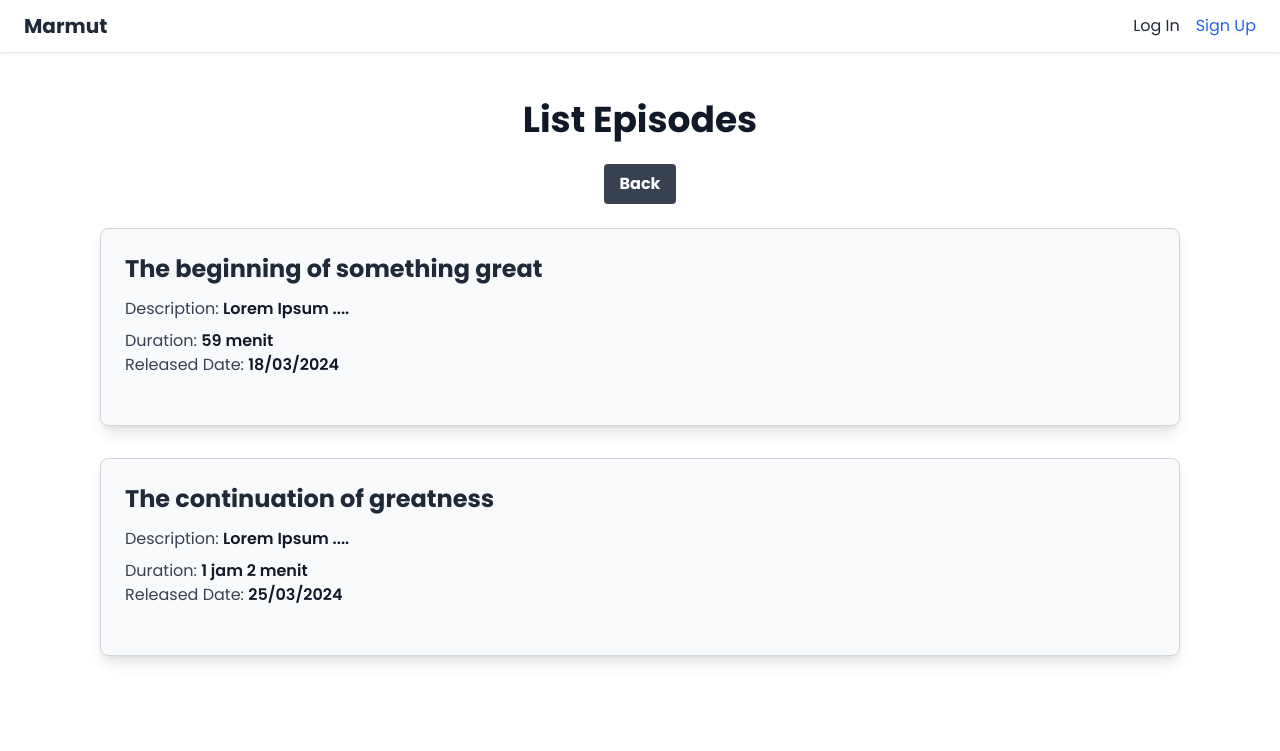
After one commit to rontrying/TK-BASDAT-C17, a Django app: page /podcast/list/episodes/ in a window 1280 px wide. The commit adds this page. Shown: the top 751 px of the page. Run offline with Django 4.2, Linux system fonts and the light colour scheme; some libraries are stand-ins or nearby versions.

Commit message:
feat(podcast): created podcast list and its detail

```diff
--- /dev/null
+++ b/podcast/templates/episode_list.html
@@ -0,0 +1,64 @@
+{% extends 'base.html' %}
+{% block content %}
+
+<div class="container px-5 py-12 mx-auto">
+    <div class="mb-12">
+        <h1 class="text-4xl font-bold text-center text-gray-900 mb-6">List Episodes </h1>
+        <div class="flex justify-center mb-6">
+            <button onclick="location.href='{% url 'podcast_list' %}';" class="bg-gray-700 hover:bg-gray-800 text-white font-bold py-2 px-4 rounded">Back</button>
+          </div>
+        <div class="grid grid-cols-1 gap-8 mx-5 lg:mx-20">
+            {% for episode in episodes %}
+            <!-- Add an onclick handler to the card -->
+            <div class="flex flex-col items-stretch bg-gray-50 rounded-lg border border-gray-300 overflow-hidden shadow-lg hover:shadow-xl hover:bg-gray-200 transition-shadow duration-300 ease-in-out cursor-pointer">
+                <div class="p-6">
+                    <h2 class="text-2xl font-bold text-gray-800 mb-3 hover:underline cursor-pointer">{{ episode.title }}</h2>
+                    <p class="text-gray-700 mb-2">Description: <span class="text-gray-900 font-semibold">{{ episode.description }}</span></p>
+                    <p class="text-gray-700">Duration: <span class="text-gray-900 font-semibold">{{ episode.duration }}</span></p>
+                    <p class="text-gray-700">Released Date: <span class="text-gray-900 font-semibold">{{ episode.release_date }}</span></p>
+                </div>
+                <div class="px-6 pt-0 pb-6">
+                    <div class="flex items-center justify-start space-x-4">
+                        <button onclick="openDeleteEpisodeModal(event)" class="text-gray-400 hover:text-red-600 transition-colors duration-300">
+                            <i class="fas fa-trash-alt fa-lg"></i>
+                        </button>
+                    </div>
+                </div>
+            </div>
+            {% endfor %}
+        </div>
+    </div>
+</div>
+
+  <!-- Delete Confirmation Modal -->
+  <div id="deleteEpisodeConfirmationModal" class="hidden fixed inset-0 bg-gray-800 bg-opacity-50 overflow-y-auto h-full w-full">
+    <div class="relative top-20 mx-auto p-5 border w-96 shadow-lg rounded-md bg-white">
+      <div class="mt-3 text-center">
+        <h3 class="text-lg leading-6 font-bold text-gray-900" id="modal-title">Confirm Deletion</h3>
+        <p class="text-sm text-gray-500 my-5">Are you sure you want to delete this item? This action cannot be undone.</p>
+        <form id="deleteForm" method="POST" action="">
+          {% csrf_token %}
+          <div class="bg-gray-50 px-4 py-3 sm:px-6 justify-center">
+            <button type="button" onclick="closeDeleteEpisodeModal()" class="mt-3 w-full inline-flex justify-center rounded-md border border-gray-300 shadow-sm px-4 py-2 bg-white text-base font-medium text-gray-700 hover:bg-gray-50 focus:outline-none focus:ring-2 focus:ring-offset-2 focus:ring-gray-800 sm:mt-0 sm:ml-3 sm:w-auto sm:text-sm">
+                Cancel
+            </button>
+            <button type="submit" class="w-full inline-flex justify-center rounded-md border border-transparent shadow-sm px-4 py-2 bg-gray-700 text-base font-medium text-white hover:bg-gray-800 focus:outline-none focus:ring-2 focus:ring-offset-2 focus:ring-gray-800 sm:ml-3 sm:w-auto sm:text-sm">
+                Delete
+            </button>
+        </div>
+        </form>
+      </div>
+    </div>
+  </div>
+
+<script>
+    function openDeleteEpisodeModal(event) {
+        event.stopPropagation();
+        document.getElementById('deleteEpisodeConfirmationModal').classList.remove('hidden');
+    }
+    function closeDeleteEpisodeModal() {
+        document.getElementById('deleteEpisodeConfirmationModal').classList.add('hidden');
+    }
+</script>
+
+{% endblock content %}
--- a/podcast/templates/play_podcast.html
+++ b/podcast/templates/play_podcast.html
@@ -1,8 +1,8 @@
 {% extends 'base.html' %}
 {% block content %}
 
-<div class="container mx-auto mt-1">
-    <div class="bg-white rounded-lg shadow overflow-hidden px-10">
+<div class="container mx-auto">
+    <div class="bg-white rounded-lg shadow overflow-hidden px-10 mx-0 sm:mx-20 mt-5">
 
         <div class="p-6">
             <h1 class="text-3xl font-semibold justify-center text-gray-800 mb-3">Podcast Detail</h1>
@@ -21,7 +21,7 @@
                 <div class="mb-2"><span class="font-bold">Released Date:</span> {{ release_date }}</div>
                 <div><span class="font-bold">Year:</span> {{ year }}</div>
             </div>
-            <a href="{% url 'dashboard' %}" class="text-gray-200 bg-gray-700 hover:bg-gray-800 font-semibold py-2 px-4 border border-gray-700 rounded">Kembali</a>
+            <a href="{% url 'dashboard' %}" class="text-gray-200 bg-gray-700 hover:bg-gray-800 font-semibold py-2 px-4 border border-gray-700 rounded">Back</a>
         </div>
 
         <div class="p-6">
--- a/podcast/urls.py
+++ b/podcast/urls.py
@@ -3,4 +3,9 @@ from podcast.views import *
 
 urlpatterns = [
     path('', play_podcast, name='podcast'),
+    path('list/', podcast_list, name='podcast_list'),
+    path('list/episodes/', episode_list, name='episode_list'),
+    path('list/add-episode/', add_episode, name='add_episode'),
+    path('list/add-podcast/', add_podcast, name='add_podcast'),
+    path('list/delete/<int:pk>/', delete_podcast, name='delete_item'),
 ]
--- a/podcast/views.py
+++ b/podcast/views.py
@@ -1,13 +1,18 @@
+from datetime import datetime
+from django.urls import reverse
+from django.db import connection
 from django.shortcuts import render
-from datetime import datetime
+from django.shortcuts import redirect
+from django.http import HttpResponseNotAllowed
+from django.views.decorators.csrf import csrf_exempt
+
 
 def play_podcast(request):
-    # Dummy data for the context
     context = {
         'podcast_title': "The Great Podcast",
-        'podcast_genres': ["Comedy", "Education"],  # This assumes genres are in a list
+        'podcast_genres': ["Comedy", "Education"],
         'podcaster_name': "Jane Doe",
-        'total_duration': "2 jam 15 menit",  # Example total duration
+        'total_duration': "2 jam 15 menit",
         'release_date': "18/03/2024",
         'year': "2024",
         'episodes': [
@@ -27,3 +32,74 @@ def play_podcast(request):
     }
 
     return render(request, 'play_podcast.html', context)
+
+
+def podcast_list(request):
+    genres = ['Comedy', 'News', 'History', 'Technology', 'Sports', 'Music', 'Education', 'Health', 'Science', 'True Crime']
+    podcasts = [
+        {'title': 'COACH JUSTIN, SOK TAHU SEPAK BOLA APA MEMANG BENERAN TAHU? SELESAI TUH BARANG!!', 'episode_count': 3, 'total_duration': '60 menit'},
+        {'title': 'COACH JUSTIN BONGKAR DALANG DIBALIK ANJLOKNYA INDUSTRI SEPAK BOLA INDONESIA  ', 'episode_count': 2, 'total_duration': '75 menit'},
+    ]
+    return render(request, 'podcast_list.html', {'podcasts': podcasts, 'genres':genres})
+
+
+def episode_list(request):
+    episodes = [
+        {
+            'title': 'The beginning of something great',
+            'description': 'Lorem Ipsum ....',
+            'duration': '59 menit',
+            'release_date': '18/03/2024',
+        },
+        {
+            'title': 'The continuation of greatness',
+            'description': 'Lorem Ipsum ....',
+            'duration': '1 jam 2 menit',
+            'release_date': '25/03/2024',
+        },
+    ]
+    return render(request, 'episode_list.html', {'episodes': episodes})
+
+
+@csrf_exempt
+def add_podcast(request):
+    if request.method == 'POST':
+        title = request.POST.get('title')
+        genre = request.POST.get('genre')
+        duration = request.POST.get('duration')
+
+        with connection.cursor() as cursor:
+            print(title, genre, duration)
+            # cursor.execute(
+            #     "INSERT INTO podcasts_podcast (title, genre_id, duration) VALUES (%s, %s, %s)",
+            #     [title, genre_id, duration]
+            # )
+
+        return redirect('podcast_list')
+    else:
+        return HttpResponseNotAllowed(['POST'])
+
+
+@csrf_exempt
+def add_episode(request):
+    if request.method == 'POST':
+        title = request.POST.get('title')
+        description = request.POST.get('description')
+        duration = request.POST.get('duration')
+        genre = request.POST.get('genre')
+
+        with connection.cursor() as cursor:
+            print(title, description, duration)
+            # cursor.execute(
+            #     "INSERT INTO podcasts_podcast (title, genre_id, duration) VALUES (%s, %s, %s)",
+            #     [title, genre_id, duration]
+            # )
+
+        return redirect('podcast_list')
+    else:
+        return HttpResponseNotAllowed(['POST'])
+
+
+def delete_podcast(request, pk):
+    print(pk)
+    return redirect('podcast_list')
```
Also changed, not shown: podcast/templates/podcast_list.html (added, +191 -0 lines).
